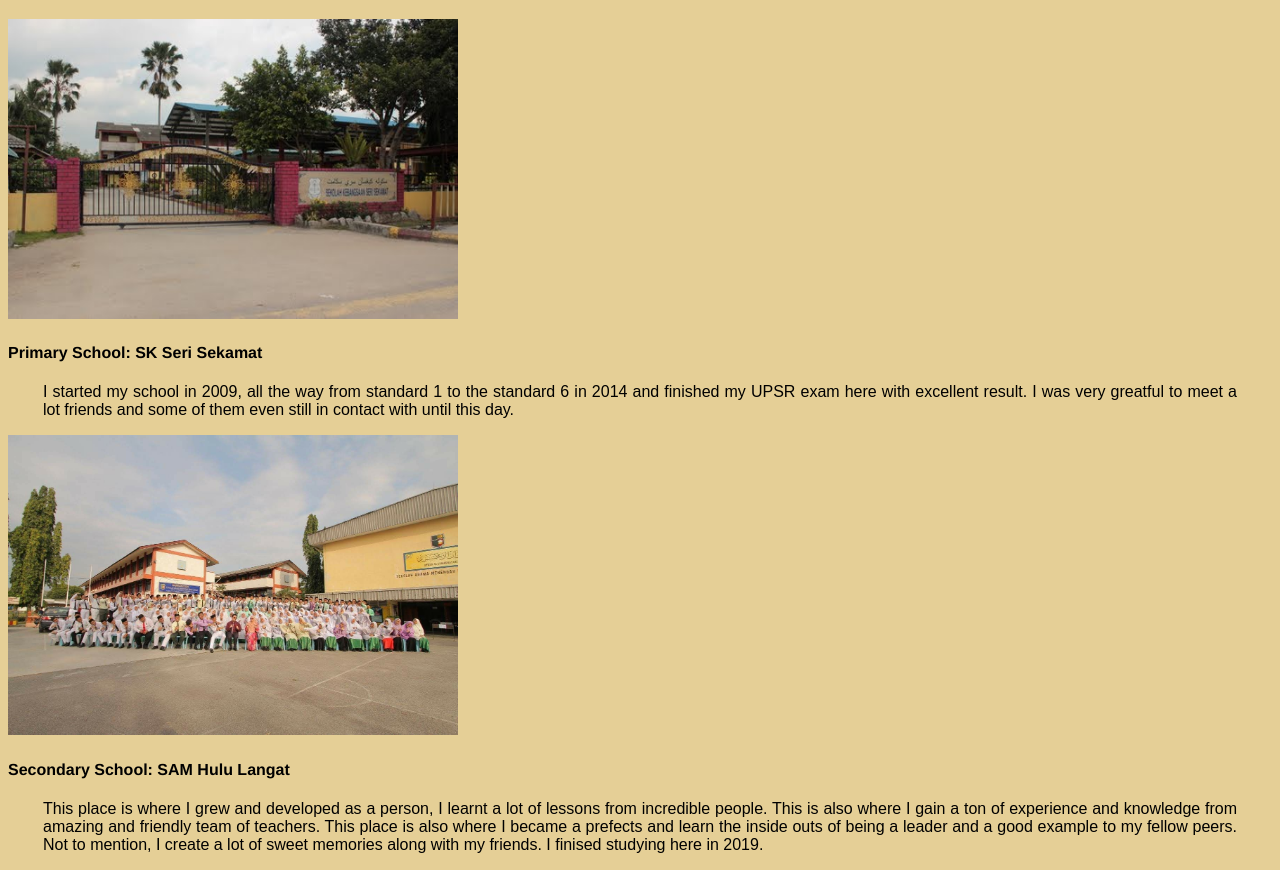
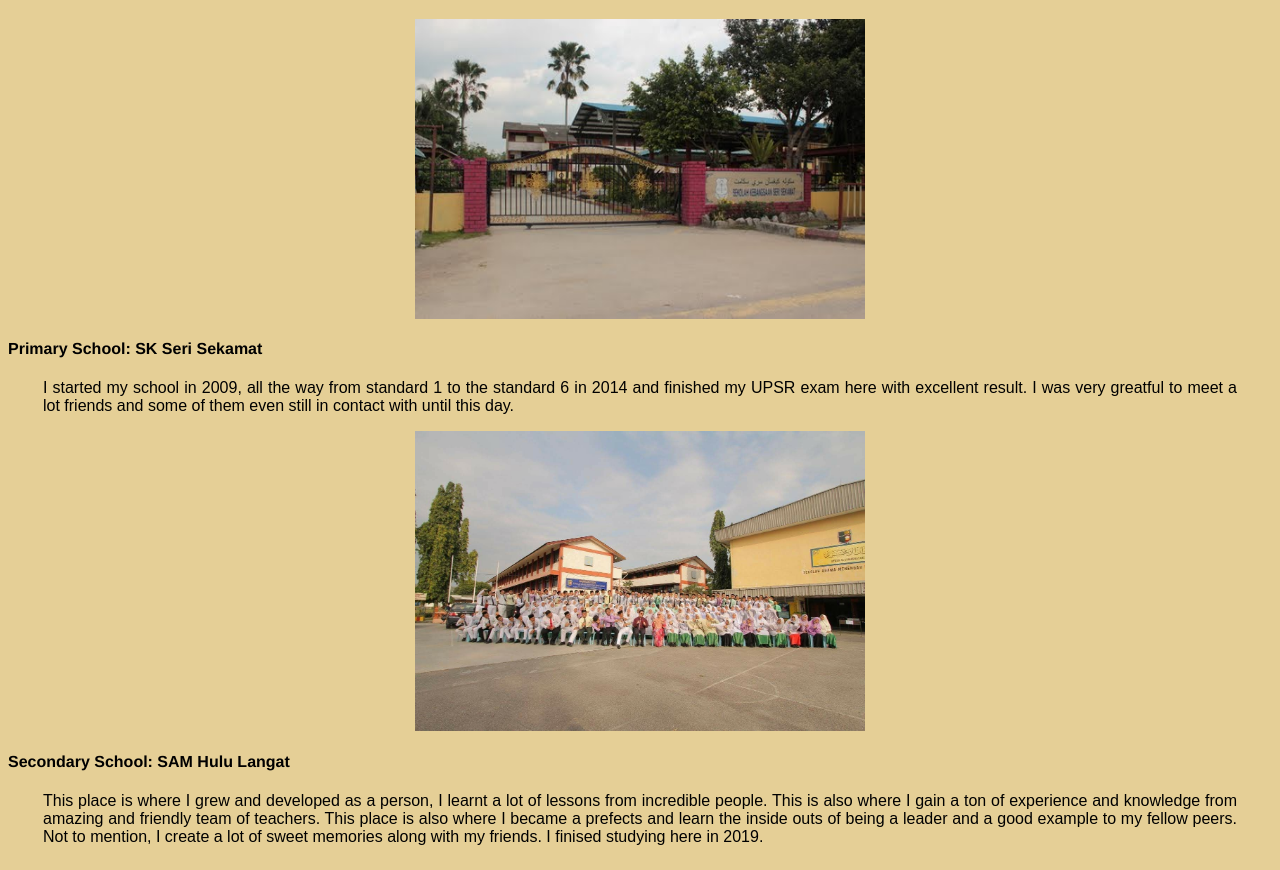
Before and after one commit to afiqiman11/personal_site, a plain HTML site: page education.html in a window 1280 px wide. Shown: the part 148-1018 px from the top of the page. Drawn offline with Linux system fonts and the light colour scheme.

Commit message:
class center

```diff
--- a/education.html
+++ b/education.html
@@ -5,7 +5,9 @@
 	<meta name="viewport" content="width=device-width, initial-scale=1">
 	<title>Education Page</title>
 	<link rel="stylesheet" type="text/css" href="css/css_style1.css">
+
 	<link rel="icon" type="image/x-icon" href="images/education_icon.ico">
+
 	<style>
 
 		h1
@@ -50,11 +52,9 @@
 			background-color: khaki;
 			color: black;
 		}
-
-
-
 	</style>
 </head>
+
 <body>
 
 	<ul>
@@ -68,13 +68,13 @@
 
 	<h1>My Education Background</h1>
 
-	<a href="https://ms.wikipedia.org/wiki/Sekolah_Kebangsaan_Seri_Sekamat"><img src="images/sekolah1.jpg" style="height: 300px"></a>
+	<a href="https://ms.wikipedia.org/wiki/Sekolah_Kebangsaan_Seri_Sekamat"><img src="images/sekolah1.jpg" style="height: 300px" class="center"></a>
 
 	<h4>Primary School: SK Seri Sekamat</h4>
 
 	<p>I started my school in 2009, all the way from standard 1 to the standard 6 in 2014 and finished my UPSR exam here with excellent result. I was very greatful to meet a lot friends and some of them even still in contact with until this day.</p>
 
-	<a href="https://ms.wikipedia.org/wiki/Sekolah_Agama_Menengah_Hulu_Langat"><img src="images/sekolah2.jpg" style="height: 300px"></a>
+	<a href="https://ms.wikipedia.org/wiki/Sekolah_Agama_Menengah_Hulu_Langat"><img src="images/sekolah2.jpg" style="height: 300px" class="center"></a>
 	<h4>Secondary School: SAM Hulu Langat</h4>
 
 	<p>This place is where I grew and developed as a person, I learnt a lot of lessons from incredible people. This is also where I gain a ton of experience and knowledge from amazing and friendly team of teachers. This place is also where I became a prefects and learn the inside outs of being a leader and a good example to my fellow peers. Not to mention, I create a lot of sweet memories along with my friends. I finised studying here in 2019.</p>
```
Also changed, not shown: gallery.html (+0 -2 lines).
